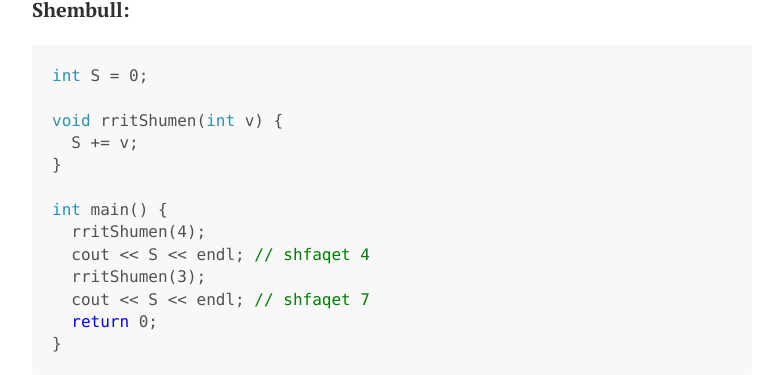
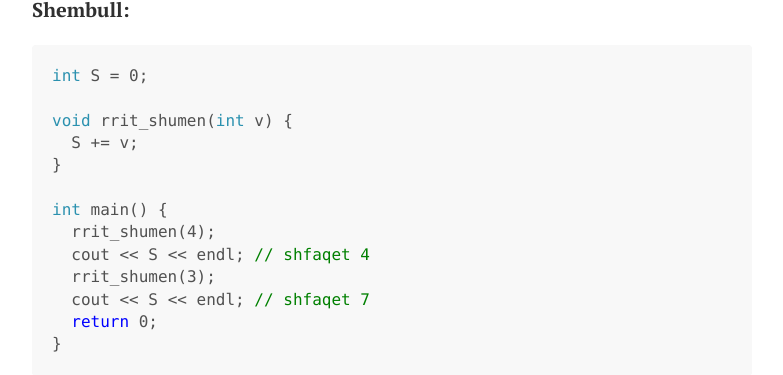
Before and after one commit to edongashi/edongashi.github.io, a Jekyll site: the page built from lendet/gjuhe-programuese/java9.md, in a window 1280 px wide. Shown: the part 2616-2991 px from the top of the page, without its empty margins (248-1031 px from the left). Built offline with Jekyll 4.4.1, drawn with Linux system fonts in a browser that asks for light colours; our own code applies the rules of GitHub Pages for plain Markdown files; formulas are drawn with MathJax 3.

Commit message:
More replaces

````diff
--- a/lendet/gjuhe-programuese/java9.md
+++ b/lendet/gjuhe-programuese/java9.md
@@ -109,14 +109,14 @@ Variablat që shihen nga të gjitha funksionet quhen **variabla globale**.
 ```cpp
 int S = 0;
 
-void rritShumen(int v) {
+void rrit_shumen(int v) {
   S += v;
 }
 
 int main() {
-  rritShumen(4);
+  rrit_shumen(4);
   cout << S << endl; // shfaqet 4
-  rritShumen(3);
+  rrit_shumen(3);
   cout << S << endl; // shfaqet 7
   return 0;
 }
````
